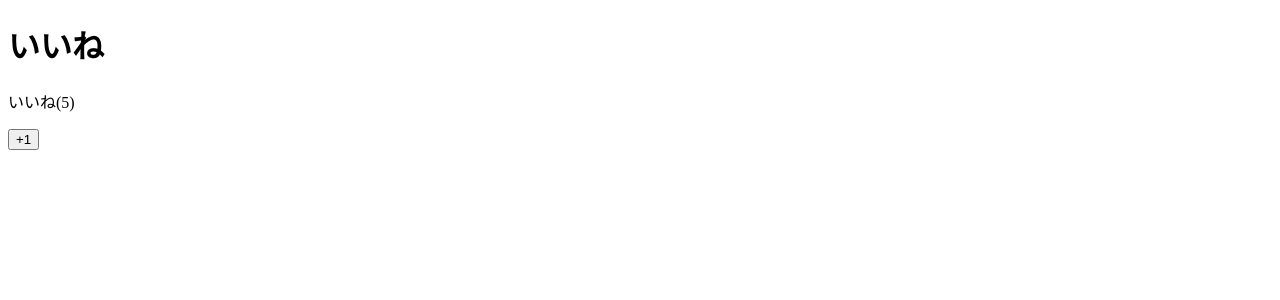
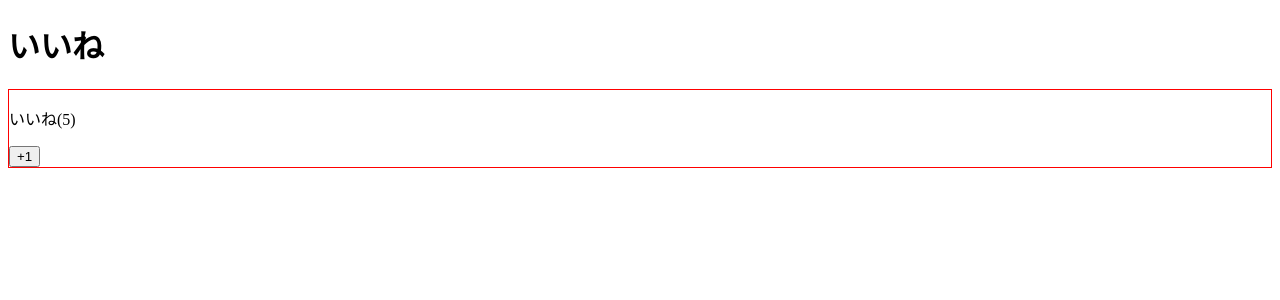
Before and after one commit to kdog0625/frontviewjs, a Vue app: page / in a window 1280 px wide. Shown: the top 300 px of the page. Built offline with nearby package versions, Linux system fonts and the light colour scheme.

Commit message:
コンポーネントに適用

```diff
--- a/src/App.vue
+++ b/src/App.vue
@@ -1,6 +1,5 @@
 <template>
   <div>
-  <!--ケバブケース-->
   <like-header></like-header>
   <LikeNumber></LikeNumber>
   </div>
@@ -11,11 +10,8 @@
 import LikeHeader from "./components/LikeHeader.vue";
 
 export default {
-  //パスカラーケース
     components:{
-      LikeHeader:LikeHeader
-      //キャメルケース
-    // likeHeader:LikeHeader
+      LikeHeader
     }
 };
 </script>
--- a/src/components/LikeNumber.vue
+++ b/src/components/LikeNumber.vue
@@ -20,3 +20,11 @@ export default {
   }
 };
 </script>
+
+<!--scopedによって自身のコンポーネント内のみに適用できる-->
+<style scoped>
+  div{
+    border:1px solid red;
+  }
+
+</style>
```
